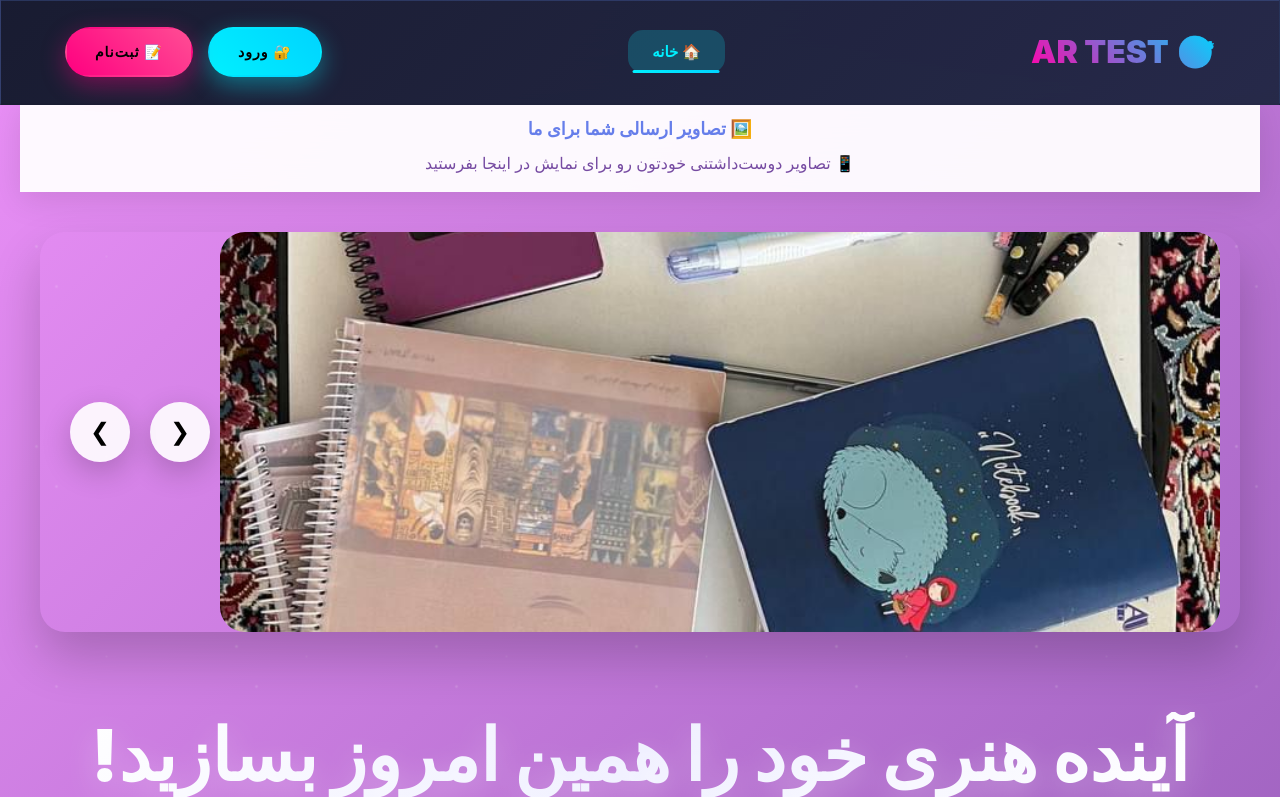
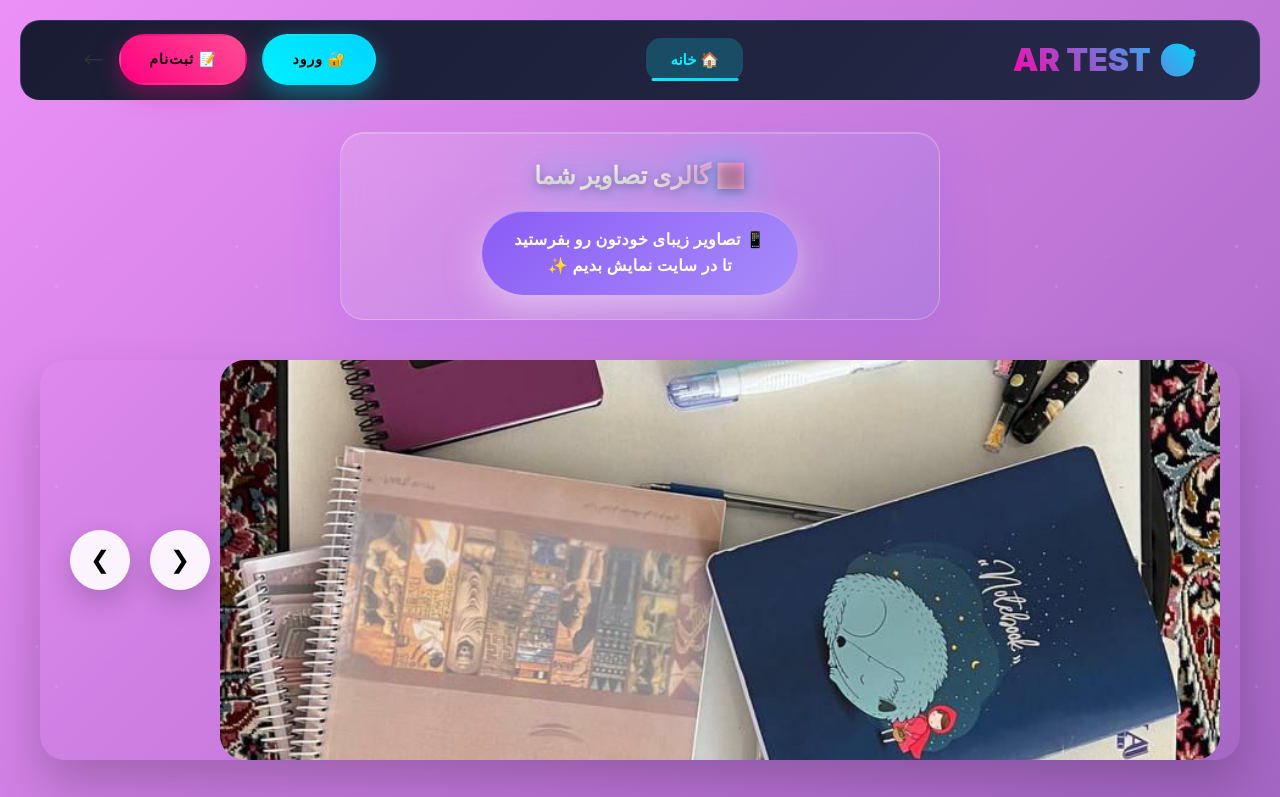
Before and after one commit to mehdi-de/sait, a Django app: page / in a window 1280 px wide. Shown: the top 797 px of the page. Run offline with Django 5.2, Linux system fonts and the light colour scheme; data comes from the database, SQL or seed files in the repository; both versions use the stored data as it was after the commit.

Commit message:
my changes

```diff
--- a/QuizPlatform/settings.py
+++ b/QuizPlatform/settings.py
@@ -46,6 +46,7 @@ MIDDLEWARE = [
     'django.contrib.auth.middleware.AuthenticationMiddleware',
     'django.contrib.messages.middleware.MessageMiddleware',
     'django.middleware.clickjacking.XFrameOptionsMiddleware',
+    'quizzes.middleware.UniqueVisitorMiddleware'
 ]
 
 ROOT_URLCONF = 'QuizPlatform.urls'
--- a/quizzes/templates/includes/navbar.html
+++ b/quizzes/templates/includes/navbar.html
@@ -10,7 +10,10 @@
     border: 1px solid rgba(100, 150, 255, 0.2);
     border-bottom: 2px solid transparent;
     position: fixed;
-    top: 0;
+    border-radius: 20px; /* گوشه گرد */
+    top: 20px; /* فاصله از بالا */
+    margin: 0 20px; /* فاصله از کناره‌ها */
+    max-width: calc(100% - 40px);
     width: 100%;
     z-index: 10000;
     padding: 1rem 0;
@@ -29,7 +32,7 @@
     display: flex;
     justify-content: space-between;
     align-items: center;
-    height: 70px;
+    height: 45px;
 }
 
 .site-identity a {
--- a/quizzes/templates/quizzes/home.html
+++ b/quizzes/templates/quizzes/home.html
@@ -65,36 +65,116 @@
 
         /* Top Actions */
     .top-actions {
-            background: rgba(255,255,255,0.95);
+    background: linear-gradient(135deg, rgba(246, 247, 244, 0.15) 0%, rgba(100,150,255,0.15) 100%);
     backdrop-filter: blur(20px);
-            padding: 15px 30px;
+    border: 1px solid rgba(248, 242, 242, 0.3);
+    border-radius: 24px;
+    padding: 24px;
+    margin: 2rem auto;
+    max-width: 600px;
     text-align: center;
-            box-shadow: 0 8px 32px rgba(0,0,0,0.1);
-            position: sticky;
+    box-shadow:
+        0 20px 50px rgba(139,92,246,0.2),
+        inset 0 1px 0 rgba(255,255,255,0.2);
+    position: relative;
+    overflow: hidden;
+}
+
+.top-actions::before {
+    content: '';
+    position: absolute;
     top: 0;
-            z-index: 100;
+    left: -100%;
+    width: 100%;
+    height: 100%;
+    background: linear-gradient(90deg, transparent, rgba(255,255,255,0.2), transparent);
+    transition: left 0.6s;
+}
+
+.top-actions:hover::before {
+    left: 100%;
 }
 
 .top-actions h5 {
-            color: #667eea;
-            font-size: 1.1rem;
-            margin-bottom: 8px;
-            font-weight: 600;
+    font-size: 1.5rem;
+    font-weight: 800;
+    background: linear-gradient(45deg, #f7f6fa, #f8f8f8, #ff03ab);
+    -webkit-background-clip: text;
+    -webkit-text-fill-color: transparent;
+    background-clip: text;
+    margin: 0 0 16px 0;
+    text-shadow: 0 2px 10px rgba(0,0,0,0.3);
+    animation: titleGlow 2s ease-in-out infinite alternate;
+}
+
+@keyframes titleGlow {
+    0% { filter: drop-shadow(0 0 10px rgba(249, 248, 252, 0.5)); }
+    100% { filter: drop-shadow(0 0 20px rgba(0,212,255,0.8)); }
 }
 
 .top-actions a {
-            color: #764ba2;
+    display: inline-flex;
+    align-items: center;
+    justify-content: center;
+    gap: 12px;
+    padding: 16px 32px;
+    background: linear-gradient(135deg, #8b5cf6 0%, #a78bfa 100%);
+    color: #fff;
     text-decoration: none;
-            font-weight: 500;
+    border-radius: 50px;
+    font-weight: 700;
     font-size: 1rem;
-            transition: all 0.3s ease;
-            display: inline-block;
+    letter-spacing: 0.5px;
+    box-shadow:
+        0 12px 35px rgba(248, 247, 251, 0.5),
+        inset 0 1px 0 rgba(255,255,255,0.3);
+    transition: all 0.4s cubic-bezier(0.4, 0, 0.2, 1);
+    position: relative;
+    overflow: hidden;
+    backdrop-filter: blur(10px);
+    text-transform: none;
+}
+
+.top-actions a::before {
+    content: '';
+    position: absolute;
+    top: 0;
+    left: -100%;
+    width: 100%;
+    height: 100%;
+    background: linear-gradient(90deg, transparent, rgba(255,255,255,0.4), transparent);
+    transition: left 0.7s;
+}
+
+.top-actions a:hover::before {
+    left: 100%;
 }
 
 .top-actions a:hover {
-            color: #f5576c;
-            transform: translateY(-2px);
-            text-shadow: 0 2px 10px rgba(245,87,108,0.3);
+    transform: translateY(-6px) scale(1.02);
+    box-shadow:
+        0 25px 60px rgba(139,92,246,0.7),
+        inset 0 1px 0 rgba(255,255,255,0.4);
+    background: linear-gradient(135deg, #a78bfa 0%, #8b5cf6 100%);
+}
+
+/* موبایل */
+@media (max-width: 768px) {
+    .top-actions {
+        margin: 1.5rem 1rem;
+        padding: 20px;
+    }
+
+    .top-actions h5 {
+        font-size: 1.3rem;
+    }
+
+    .top-actions a {
+        padding: 14px 24px;
+        font-size: 0.95rem;
+        flex-wrap: wrap;
+        gap: 8px;
+    }
 }
 
         /* Slider */
@@ -389,10 +469,146 @@
 }
 </style>
 
+<style>
+.visitor-stats-wrap {
+    max-width: 800px;
+    margin: 4rem auto 2rem;
+    padding: 2rem;
+    background: linear-gradient(135deg, rgba(20,25,45,0.9) 0%, rgba(35,40,70,0.9) 100%);
+    backdrop-filter: blur(20px);
+    border: 1px solid rgba(100,150,255,0.3);
+    border-radius: 24px;
+    box-shadow:
+        0 25px 60px rgba(0,0,0,0.4),
+        0 0 30px rgba(139,92,246,0.2);
+}
+
+.visitor-title {
+    display: flex;
+    align-items: center;
+    gap: 12px;
+    margin-bottom: 8px;
+    font-size: 1.4rem;
+    font-weight: 700;
+    color: #fff;
+    text-shadow: 0 2px 10px rgba(0,0,0,0.5);
+}
+
+.visitor-title span {
+    width: 40px;
+    height: 40px;
+    background: linear-gradient(135deg, #8b5cf6, #a78bfa);
+    color: #fff;
+    border-radius: 12px;
+    display: flex;
+    align-items: center;
+    justify-content: center;
+    box-shadow: 0 8px 25px rgba(139,92,246,0.4);
+    animation: pulse-glow 2s infinite;
+}
+
+@keyframes pulse-glow {
+    0%, 100% { box-shadow: 0 8px 25px rgba(139,92,246,0.4); }
+    50% { box-shadow: 0 8px 35px rgba(139,92,246,0.7); }
+}
+
+.visitor-subtitle {
+    color: rgba(255,255,255,0.8);
+    font-size: 0.95rem;
+    margin-bottom: 24px;
+    line-height: 1.5;
+}
+
+.visitor-cards {
+    display: grid;
+    grid-template-columns: repeat(auto-fit, minmax(220px, 1fr));
+    gap: 16px;
+}
+
+.visitor-card {
+    background: rgba(255,255,255,0.08);
+    backdrop-filter: blur(15px);
+    border: 1px solid rgba(255,255,255,0.1);
+    border-radius: 20px;
+    padding: 20px;
+    text-align: center;
+    transition: all 0.3s ease;
+    position: relative;
+    overflow: hidden;
+}
+
+.visitor-card::before {
+    content: '';
+    position: absolute;
+    top: 0;
+    left: 0;
+    right: 0;
+    height: 3px;
+    background: linear-gradient(90deg, #8b5cf6, #a78bfa, #8b5cf6);
+    opacity: 0;
+    transition: opacity 0.3s ease;
+}
+
+.visitor-card:hover {
+    transform: translateY(-8px);
+    box-shadow: 0 20px 50px rgba(139,92,246,0.3);
+    border-color: rgba(139,92,246,0.4);
+}
+
+.visitor-card:hover::before {
+    opacity: 1;
+}
+
+.visitor-card .label {
+    font-size: 0.9rem;
+    color: rgba(255,255,255,0.7);
+    margin-bottom: 8px;
+    font-weight: 500;
+}
+
+.visitor-card .value {
+    font-size: 2.2rem;
+    font-weight: 800;
+    margin-bottom: 4px;
+    line-height: 1.1;
+}
+
+.color-blue { color: #60a5fa; text-shadow: 0 0 15px rgba(96,165,250,0.5); }
+.color-amber { color: #f59e0b; text-shadow: 0 0 15px rgba(245,158,11,0.5); }
+.color-green { color: #10b981; text-shadow: 0 0 15px rgba(16,185,129,0.5); }
+
+.visitor-card .hint {
+    font-size: 0.8rem;
+    color: rgba(255,255,255,0.6);
+    font-weight: 500;
+}
+
+/* موبایل */
+@media (max-width: 768px) {
+    .visitor-stats-wrap {
+        margin: 2rem 1rem 1rem;
+        padding: 1.5rem;
+    }
+
+    .visitor-cards {
+        grid-template-columns: 1fr;
+        gap: 12px;
+    }
+
+    .visitor-card {
+        padding: 16px;
+    }
+
+    .visitor-card .value {
+        font-size: 1.8rem;
+    }
+}
+</style>
+
 <div class="top-actions">
-    <h5>🖼️ تصاویر ارسالی شما برای ما</h5>
+    <h5>🖼️ گالری تصاویر شما</h5>
     <a href="https://rubika.ir/@FMaehzdei" target="_blank" rel="noopener noreferrer">
-        📱 تصاویر دوست‌داشتنی خودتون رو برای نمایش در اینجا بفرستید
+        📱 تصاویر زیبای خودتون رو بفرستید<br>تا در سایت نمایش بدیم ✨
     </a>
 </div>
 
@@ -410,9 +626,13 @@
     </div>
     <button class="prev-btn">&#10094;</button>
     <button class="next-btn">&#10095;</button>
+
 </div>
 
-<!-- ================== بقیه HTML بدون تغییر ================== -->
+
+
+
+
 <section class="hero-section">
     <div class="hero-content">
         <h1 class="hero-headline">آینده هنری خود را همین امروز بسازید!</h1>
@@ -512,4 +732,6 @@ document.addEventListener('DOMContentLoaded', function() {
 });
 </script>
 
+
+
 {% endblock %}
--- a/quizzes/views.py
+++ b/quizzes/views.py
@@ -5,7 +5,7 @@ from django.utils import timezone
 from django.db.models import Count
 import random
 from datetime import timedelta
-from .models import Quiz, Question, Choice, QuizAttempt,UserAnswer,HomeSlider
+from .models import Quiz, Question, Choice, QuizAttempt,UserAnswer,HomeSlider,Visitor
 import datetime
 from django.urls import reverse
 from django.contrib import messages
@@ -14,7 +14,7 @@ from django.http import HttpResponse
 from accounts.models import Subscription
 import requests
 from django.conf import settings
-
+from django.db.models.functions import TruncDay
 # ------------------------
 # لیست آزمون‌ها
 # ------------------------
@@ -37,15 +37,30 @@ def quiz_list_view(request):
 # صفحه ورود رمز آزمون
 # ------------------------
 def home(request):
-    # اسلایدرها
+    # --- بخش آمار بازدیدکنندگان ---
+    today = timezone.now()
+    one_week_ago = today - datetime.timedelta(days=7)
+    one_month_ago = today - datetime.timedelta(days=30)
+
+    #تعداد بازدیدکنندگان در 24ساعت  گذشته
+    unique_visitors_total = Visitor.objects.values('visitor_id').distinct().count()
+
+    # تعداد بازدیدکنندگان در ماه گذشته
+    unique_visitors_last_month = Visitor.objects.filter(visit_time__gte=one_month_ago).values('visitor_id').distinct().count()
+
+    # تعداد بازدیدکنندگان در هفته گذشته
+    unique_visitors_last_week = Visitor.objects.filter(visit_time__gte=one_week_ago).values('visitor_id').distinct().count()
+
+    # --- بخش اسلایدرها ---
     sliders = HomeSlider.objects.filter(is_active=True).order_by('order')[:5]
 
     context = {
         "sliders": sliders,
-        "error": None
+        "error": None, # اگر خطایی داریم، اینجا نمایش داده می‌شه
+        "unique_visitors_total": unique_visitors_total,
+        "unique_visitors_last_month": unique_visitors_last_month,
+        "unique_visitors_last_week": unique_visitors_last_week,
     }
-
-
 
     return render(request, 'quizzes/home.html', context)
 
```
Also changed, not shown: other parts of quizzes/templates/includes/navbar.html (+20 -69 lines), quizzes/middleware.py (added, +39 -0 lines), quizzes/models.py (+28 -1 lines), quizzes/templates/admin/base.html (deleted, +0 -10 lines), db.sqlite3, quizzes/migrations/0001_initial.py, quizzes/migrations/0002_homeslider_alter_choice_options_and_more.py (deleted), quizzes/migrations/0003_remove_homeslider_image_url_homeslider_image.py (deleted), quizzes/migrations/0004_quiz_is_active.py (deleted). Lines whose indentation alone changed are shown as unchanged.
